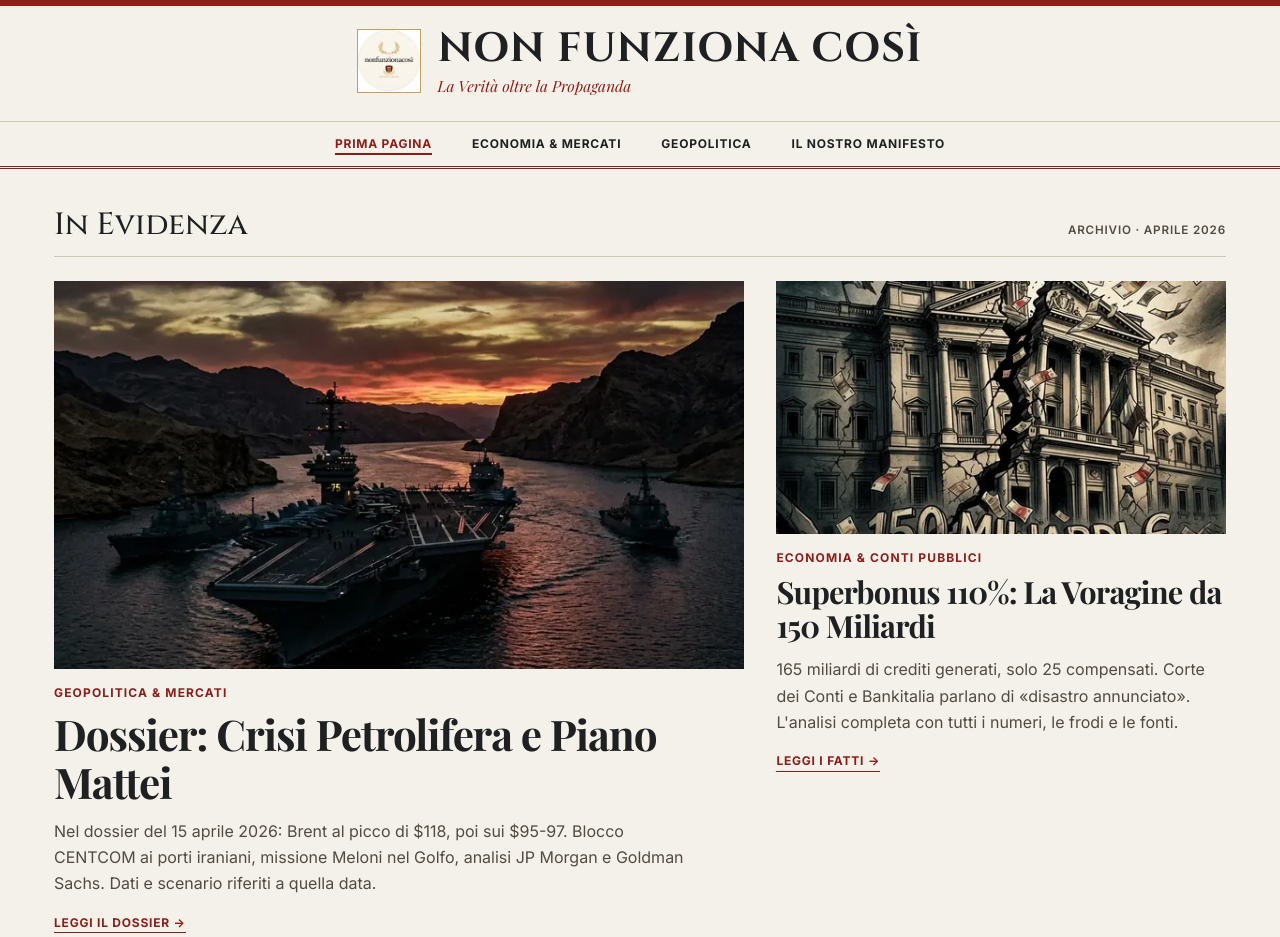
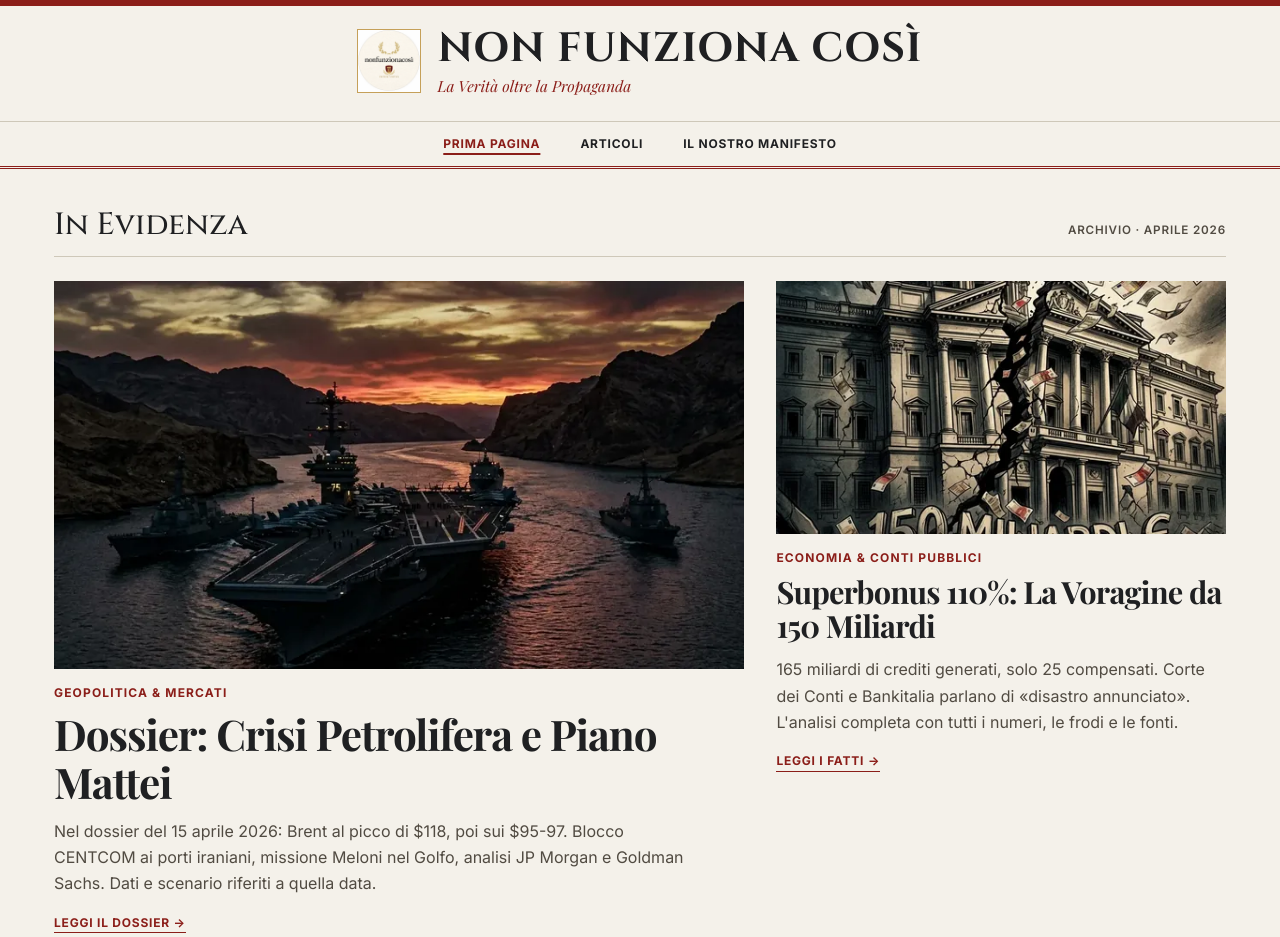
Before and after one commit to enniolizza/non-funziona-cosi, an Eleventy site: page src/pagine/home.njk in a window 1280 px wide. Shown: the top 937 px of the page. Built offline with nearby package versions, Linux system fonts and the light colour scheme; Eleventy itself is replaced by a stand-in of ours; files that its build step writes are made by us from their sources.

Commit message:
refactor(nav): unifica i collegamenti nella voce Articoli
- Sostituisce Economia e Mercati e Geopolitica con un unico collegamento verso In Evidenza
- Rimuove le ancore categoria obsolete mantenendo badge e anteprime
- Aggiorna gli output statici condivisi

Co-authored-by: Copilot App <223556219+Copilot@users.noreply.github.com>

```diff
--- a/src/_data/primaPagina.json
+++ b/src/_data/primaPagina.json
@@ -1,6 +1,5 @@
 [
   {
-    "id": "geopolitica",
     "layout": "lead",
     "url": "articoli/petrolio_wti/index_petrolio.html",
     "symbol": "🛢️",
@@ -11,7 +10,6 @@
     "action": "Leggi il Dossier →"
   },
   {
-    "id": "economia",
     "layout": "secondary",
     "url": "articoli/superbonus_110/index_superbonus.html",
     "symbol": "💣",
--- a/src/_includes/masthead.njk
+++ b/src/_includes/masthead.njk
@@ -16,8 +16,7 @@
 <nav class="site-nav" aria-label="Menu Principale">
     <ul>
         <li><a href="{{ relativeRoot }}pagine/home.html"{% if currentPage == "home" %} aria-current="page"{% endif %}>Prima Pagina</a></li>
-        <li><a href="{{ relativeRoot }}pagine/home.html#economia">Economia & Mercati</a></li>
-        <li><a href="{{ relativeRoot }}pagine/home.html#geopolitica">Geopolitica</a></li>
+        <li><a href="{{ relativeRoot }}pagine/home.html#articoli">Articoli</a></li>
         <li><a href="{{ relativeRoot }}pagine/chi_siamo.html"{% if currentPage == "manifesto" %} aria-current="page"{% endif %}>Il Nostro Manifesto</a></li>
     </ul>
 </nav>
--- a/src/pagine/home.njk
+++ b/src/pagine/home.njk
@@ -37,7 +37,7 @@ permalink: /pagine/home.html
     {% include "masthead.njk" %}
 
     <main id="main-content" tabindex="-1">
-        <div class="container front-stories">
+        <div class="container front-stories" id="articoli">
             <div class="section-heading"><h2 class="section-title">In Evidenza</h2>
                 <p class="archive-label">Archivio · <time datetime="2026-04">Aprile 2026</time></p></div>
 
```
Also changed, not shown: articoli/petrolio_wti/index_petrolio.html, articoli/superbonus_110/index_superbonus.html, pagine/chi_siamo.html.
